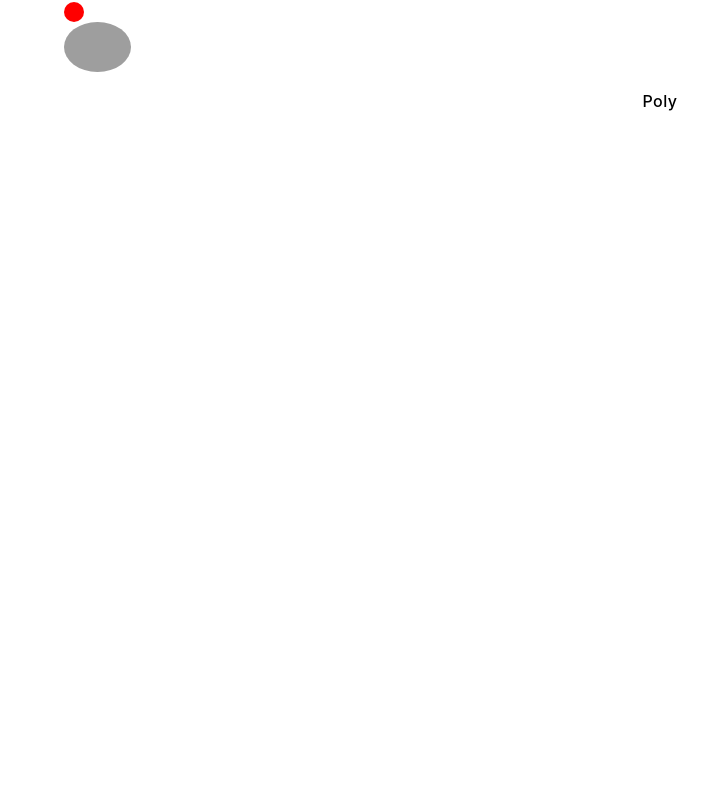
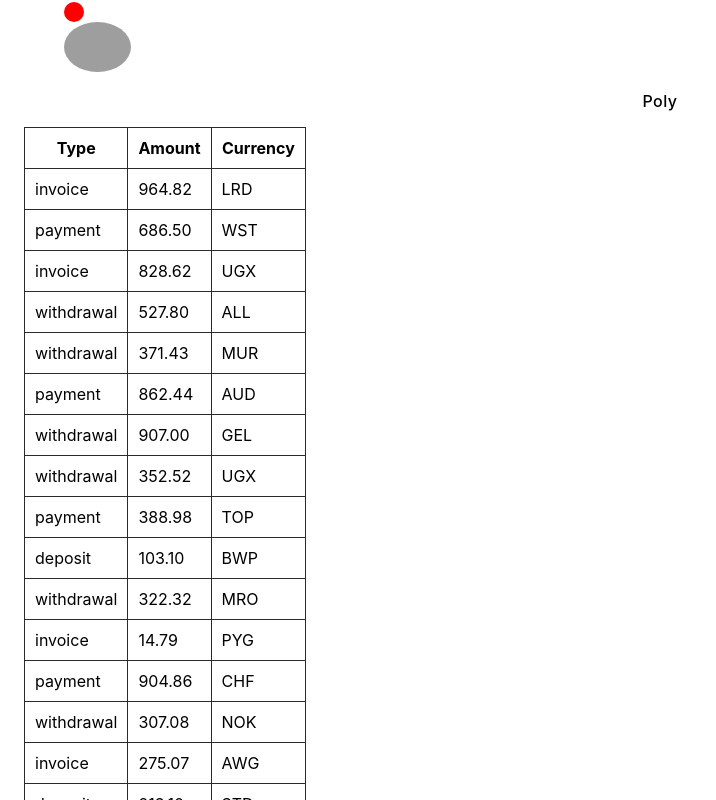
Before and after one commit to MoskaletsOleksandr/goit-react-hw-01-components, a React (Create React App) app: page / in a window 1280 px wide. Shown: the part 880-1680 px from the top of the page, without its empty margins (0-716 px from the left). Before the commit the page ends 1031 px from the top, so only its background shows below. Built offline with nearby package versions, Linux system fonts and the light colour scheme; grey boxes are pictures that could not be loaded.

Commit message:
HW-is-done-without-css

```diff
--- a/src/components/App/App.jsx
+++ b/src/components/App/App.jsx
@@ -2,10 +2,13 @@
 import { UserCard } from "components/UserCard/UserCard";
 import { Statistics } from "components/Statistics/Statistics";
 import { FriendsList } from "components/FriendList/FriendList"
+import { TransactionHistory } from "./TransactionHistory/TransactionHistory";
 
 import user from '../../data/user'
 import data from '../../data/data'
 import friends from '../../data/friends'
+import transactions from '../../data/transactions'
+
 
 export const App = () => {
   return (
@@ -22,6 +25,7 @@
         stats={data}
       />
       <FriendsList friends={friends} />
+      <TransactionHistory items={transactions} />
     </Container>
   );
 };
--- /dev/null
+++ b/src/components/App/TransactionHistory/TransactionHistory.jsx
@@ -0,0 +1,37 @@
+import PropTypes from 'prop-types'
+import { Table, TableHead, TableHeader, TableBody, TableRow, TableData } from './TransactionHistory.styled'
+
+export const TransactionHistory = ({items}) => {
+    return(
+    <Table>
+        <TableHead>
+            <TableRow>
+                <TableHeader>Type</TableHeader>
+                <TableHeader>Amount</TableHeader>
+                <TableHeader>Currency</TableHeader>
+            </TableRow>
+        </TableHead>
+
+        <TableBody>
+                {items.map((item) => {
+                    return (
+                        <TableRow key={item.id}>
+                            <TableData>{item.type}</TableData>
+                            <TableData>{item.amount}</TableData>
+                            <TableData>{item.currency}</TableData>
+                        </TableRow>
+                )
+            })}
+        </TableBody>
+    </Table>
+    )
+}
+
+TransactionHistory.propType = {
+    items: PropTypes.arrayOf(PropTypes.shape({
+        id: PropTypes.string.isRequired,
+        type: PropTypes.string.isRequired,
+        amount: PropTypes.string.isRequired,
+        currency: PropTypes.string.isRequired
+    }))
+}
--- /dev/null
+++ b/src/components/App/TransactionHistory/TransactionHistory.styled.jsx
@@ -0,0 +1,18 @@
+import styled from "@emotion/styled";
+
+export const Table = styled.table`
+ border-collapse: collapse;`
+
+export const TableHead = styled.thead``
+
+export const TableHeader = styled.th`
+  padding: 10px;
+  border: 1px solid #2a2a2a;`
+
+export const TableBody = styled.tbody``
+
+export const TableRow = styled.tr``
+
+export const TableData = styled.td`
+  padding: 10px;
+  border: 1px solid #2a2a2a;`
--- a/src/components/FriendList/FriendList.jsx
+++ b/src/components/FriendList/FriendList.jsx
@@ -7,7 +7,7 @@
             {friends.map((friend) => {
                 return (
                     <FriendItem key={friend.id}>
-                        <FriendStatus />
+                        <FriendStatus isOnline={friend.isOnline} />
                         <FriendImg src={friend.avatar} />
                         <FriendName>{friend.name}</FriendName>
                     </FriendItem>
--- a/src/components/FriendList/FriendList.styled.jsx
+++ b/src/components/FriendList/FriendList.styled.jsx
@@ -11,7 +11,9 @@
 width: 20px;
 height: 20px;
 border-radius: 50%;
-background-color: red;
+background-color: ${({isOnline}) => {
+   return isOnline ? 'green' : 'red'
+}};
 `
 
 export const FriendImg = styled.img`
--- /dev/null
+++ b/src/data/transactions.json
@@ -0,0 +1,122 @@
+[
+  {
+    "id": "1e0700a2-5183-4291-85cc-2065a036a683",
+    "type": "invoice",
+    "amount": "964.82",
+    "currency": "LRD"
+  },
+  {
+    "id": "a30f821b-4d25-4ff0-abdd-e340b3f0dd2b",
+    "type": "payment",
+    "amount": "686.50",
+    "currency": "WST"
+  },
+  {
+    "id": "44dca67a-8e5a-4798-bf8e-b15efd4e1abd",
+    "type": "invoice",
+    "amount": "828.62",
+    "currency": "UGX"
+  },
+  {
+    "id": "ea8ed3dc-2b68-4a53-905a-53ecb0adef33",
+    "type": "withdrawal",
+    "amount": "527.80",
+    "currency": "ALL"
+  },
+  {
+    "id": "ea76146a-0b00-4b80-bc02-a8c822176712",
+    "type": "withdrawal",
+    "amount": "371.43",
+    "currency": "MUR"
+  },
+  {
+    "id": "63ca02f9-d637-46b5-9237-f3b24425e029",
+    "type": "payment",
+    "amount": "862.44",
+    "currency": "AUD"
+  },
+  {
+    "id": "ed0263e8-59a5-4bf1-87e0-2bb88e53dc34",
+    "type": "withdrawal",
+    "amount": "907.00",
+    "currency": "GEL"
+  },
+  {
+    "id": "6013bad0-750c-4691-8bc2-d8f2b43969c4",
+    "type": "withdrawal",
+    "amount": "352.52",
+    "currency": "UGX"
+  },
+  {
+    "id": "252c7be4-8b06-4fa7-8d42-61fb835b70d5",
+    "type": "payment",
+    "amount": "388.98",
+    "currency": "TOP"
+  },
+  {
+    "id": "4eaab41b-b967-40ac-82ed-85fc66f646f1",
+    "type": "deposit",
+    "amount": "103.10",
+    "currency": "BWP"
+  },
+  {
+    "id": "9648a350-8469-42d5-8bf3-18090de5fe67",
+    "type": "withdrawal",
+    "amount": "322.32",
+    "currency": "MRO"
+  },
+  {
+    "id": "9c5c25fb-1a95-4b2f-8d1f-4c4426d677cc",
+    "type": "invoice",
+    "amount": "14.79",
+    "currency": "PYG"
+  },
+  {
+    "id": "43ef232c-80e9-4d6f-b48a-b22405620de3",
+    "type": "payment",
+    "amount": "904.86",
+    "currency": "CHF"
+  },
+  {
+    "id": "5161682e-e620-4019-ab0a-24ceb10fbd20",
+    "type": "withdrawal",
+    "amount": "307.08",
+    "currency": "NOK"
+  },
+  {
+    "id": "7b119d71-42e6-4c42-a141-6818b07bb9ff",
+    "type": "invoice",
+    "amount": "275.07",
+    "currency": "AWG"
+  },
+  {
+    "id": "a4f65722-65c4-4c28-b1f4-b8ed988bb205",
+    "type": "deposit",
+    "amount": "213.10",
+    "currency": "STD"
+  },
+  {
+    "id": "c6e5784b-0ca3-48d6-86e5-b5128af5a523",
+    "type": "invoice",
+    "amount": "116.11",
+    "currency": "CUP CUC"
+  },
+  {
+    "id": "c9ebed6a-3a02-4b49-ac0d-0534b51f2bfd",
+    "type": "invoice",
+    "amount": "878.67",
+    "currency": "HKD"
+  },
+  {
+    "id": "a4a98b0e-b22c-438b-9f83-de2df52110c8",
+    "type": "invoice",
+    "amount": "725.03",
+    "currency": "UYU UYI"
+  },
+  {
+    "id": "b39bfa7a-0166-4c47-94d6-87d20590f746",
+    "type": "payment",
+    "amount": "405.45",
+    "currency": "MDL"
+  }
+]
```
